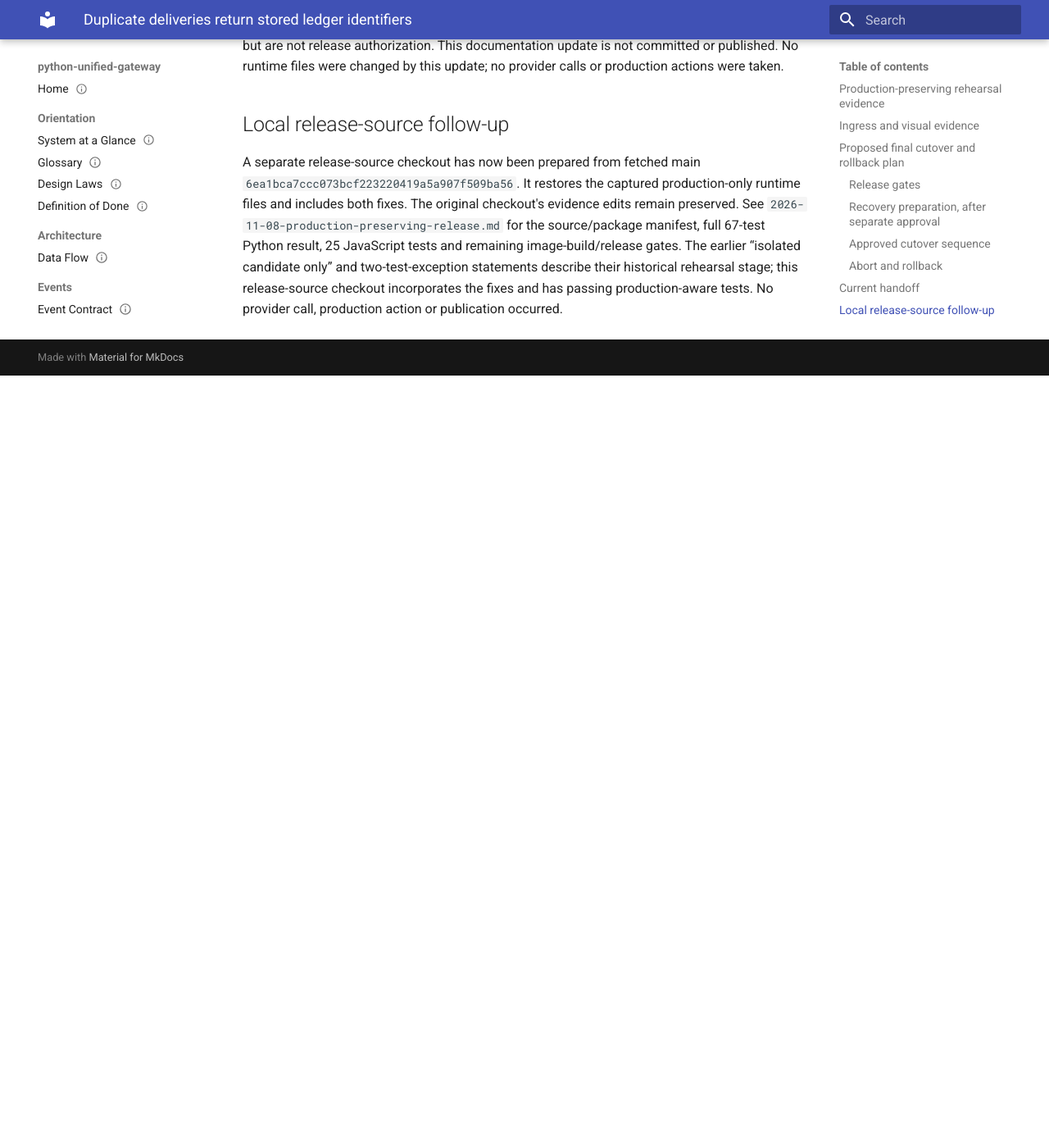
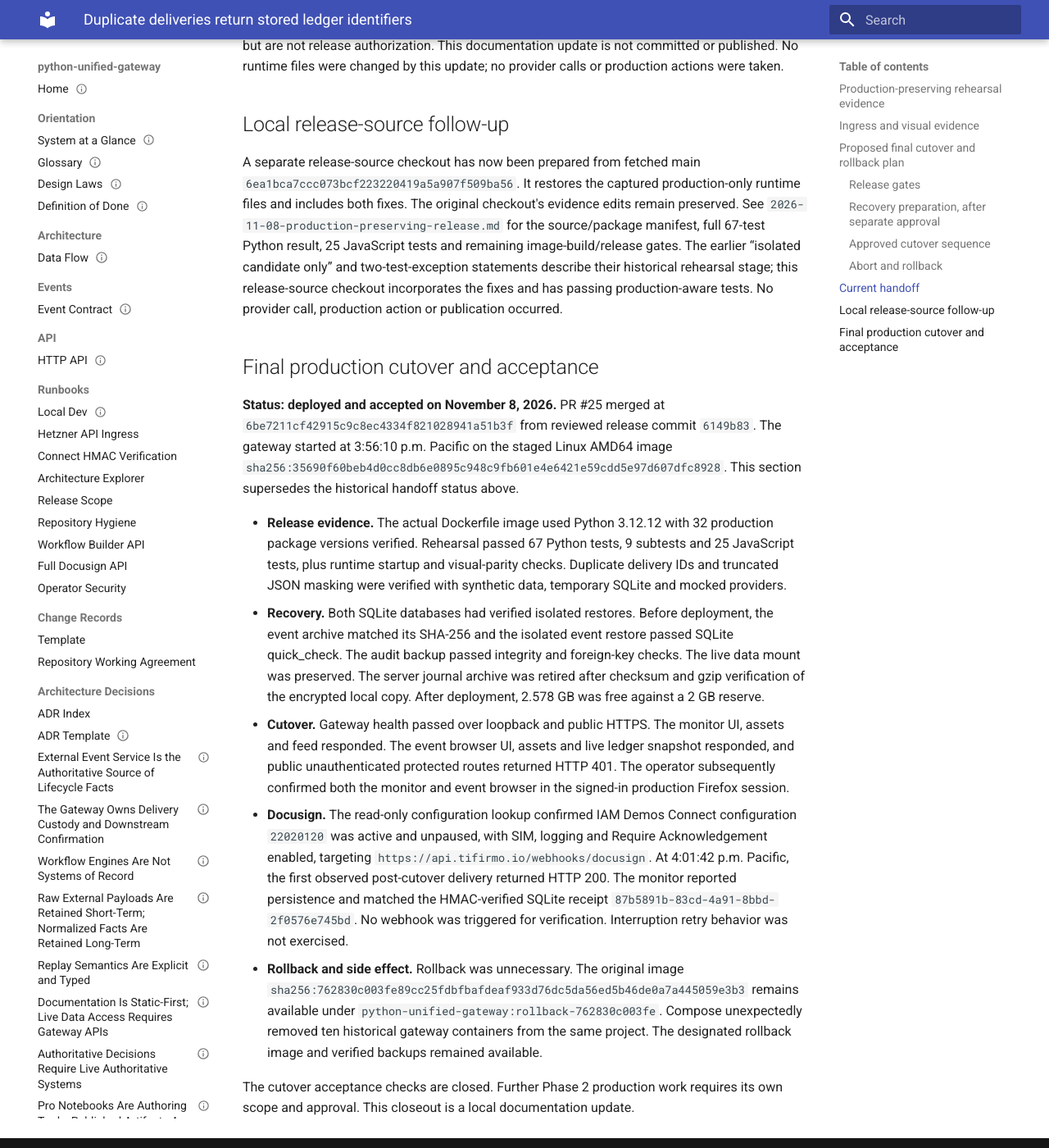
Before and after one commit to toms-iam-demos/python-unified-gateway, an MkDocs documentation site: the page built from docs/changes/2026-11-08-duplicate-delivery-identifiers.md, in a window 1280 px wide and 1400 px high, scrolled down 7125 px. Shown: the whole window at 82% size. Built offline with MkDocs 1.6.1 and Material for MkDocs 9.7.7, drawn with Linux system fonts in a browser that asks for light colours; before the commit the page ends 7583 px from its top, so only the background shows below that.

Commit message:
Record production gateway cutover and live acceptance

```diff
--- a/docs/changes/2026-11-08-duplicate-delivery-identifiers.md
+++ b/docs/changes/2026-11-08-duplicate-delivery-identifiers.md
@@ -87,3 +87,15 @@
 ## Local release-source follow-up
 
 A separate release-source checkout has now been prepared from fetched main `6ea1bca7ccc073bcf223220419a5a907f509ba56`. It restores the captured production-only runtime files and includes both fixes. The original checkout's evidence edits remain preserved. See `2026-11-08-production-preserving-release.md` for the source/package manifest, full 67-test Python result, 25 JavaScript tests and remaining image-build/release gates. The earlier “isolated candidate only” and two-test-exception statements describe their historical rehearsal stage; this release-source checkout incorporates the fixes and has passing production-aware tests. No provider call, production action or publication occurred.
+
+## Final production cutover and acceptance
+
+**Status: deployed and accepted on November 8, 2026.** PR #25 merged at `6be7211cf42915c9c8ec4334f821028941a51b3f` from reviewed release commit `6149b83`. The gateway started at 3:56:10 p.m. Pacific on the staged Linux AMD64 image `sha256:35690f60beb4d0cc8db6e0895c948c9fb601e4e6421e59cdd5e97d607dfc8928`. This section supersedes the historical handoff status above.
+
+- **Release evidence.** The actual Dockerfile image used Python 3.12.12 with 32 production package versions verified. Rehearsal passed 67 Python tests, 9 subtests and 25 JavaScript tests, plus runtime startup and visual-parity checks. Duplicate delivery IDs and truncated JSON masking were verified with synthetic data, temporary SQLite and mocked providers.
+- **Recovery.** Both SQLite databases had verified isolated restores. Before deployment, the event archive matched its SHA-256 and the isolated event restore passed SQLite quick_check. The audit backup passed integrity and foreign-key checks. The live data mount was preserved. The server journal archive was retired after checksum and gzip verification of the encrypted local copy. After deployment, 2.578 GB was free against a 2 GB reserve.
+- **Cutover.** Gateway health passed over loopback and public HTTPS. The monitor UI, assets and feed responded. The event browser UI, assets and live ledger snapshot responded, and public unauthenticated protected routes returned HTTP 401. The operator subsequently confirmed both the monitor and event browser in the signed-in production Firefox session.
+- **Docusign.** The read-only configuration lookup confirmed IAM Demos Connect configuration `22020120` was active and unpaused, with SIM, logging and Require Acknowledgement enabled, targeting `https://api.tifirmo.io/webhooks/docusign`. At 4:01:42 p.m. Pacific, the first observed post-cutover delivery returned HTTP 200. The monitor reported persistence and matched the HMAC-verified SQLite receipt `87b5891b-83cd-4a91-8bbd-2f0576e745bd`. No webhook was triggered for verification. Interruption retry behavior was not exercised.
+- **Rollback and side effect.** Rollback was unnecessary. The original image `sha256:762830c003fe89cc25fdbfbafdeaf933d76dc5da56ed5b46de0a7a445059e3b3` remains available under `python-unified-gateway:rollback-762830c003fe`. Compose unexpectedly removed ten historical gateway containers from the same project. The designated rollback image and verified backups remained available.
+
+The cutover acceptance checks are closed. Further Phase 2 production work requires its own scope and approval. This closeout is a local documentation update.
```
